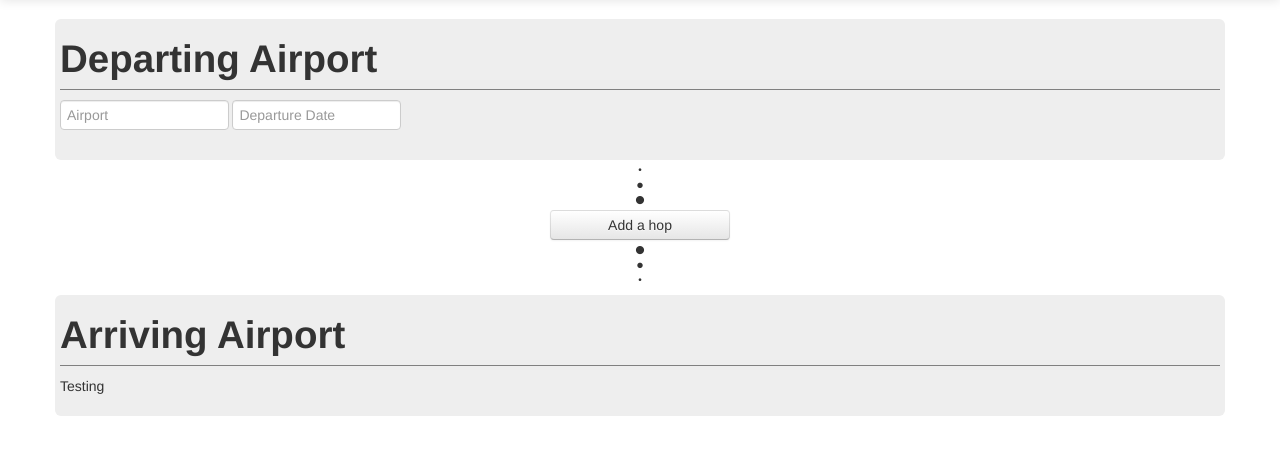
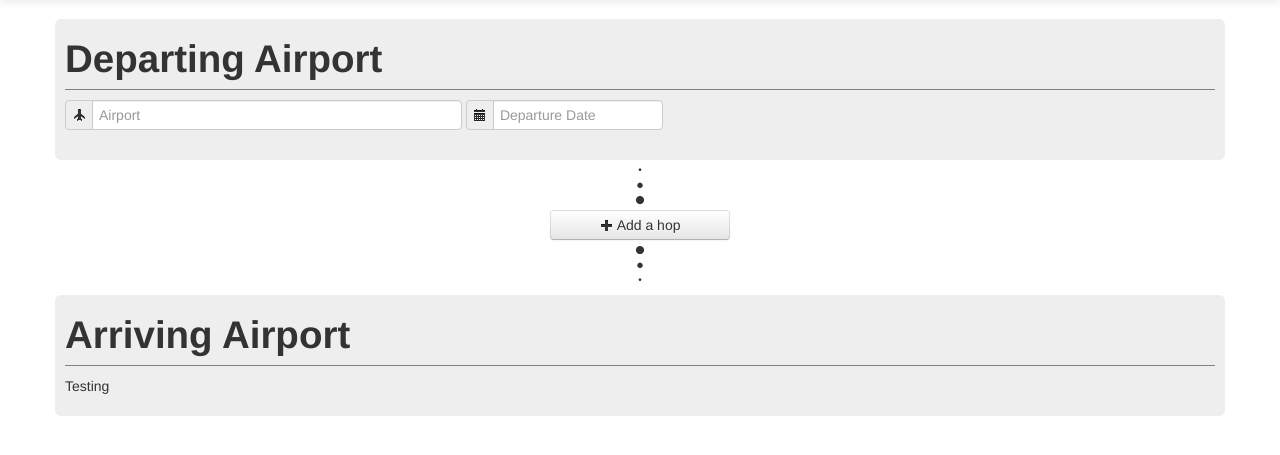
Before and after one commit to CraigPeden/ilwhack.namepending, a CodeIgniter app: page / in a window 1280 px wide. Shown: the part 41-496 px from the top of the page. Run offline with CodeIgniter, Linux system fonts and the light colour scheme; some libraries are stand-ins or nearby versions.

Commit message:
Added Icons

```diff
--- a/application/views/assets/main.php
+++ b/application/views/assets/main.php
@@ -1,20 +1,25 @@
 <div class="container">
-	<div class="row-fluid">
-    	<div class="span12">
+
 	<div class="airports departure">
 		<div class="airports_title">
     		<h1>Departing Airport</h1>
 		</div>
 		<div class="airports_body">
 			<form class="form-inline">
-						<input type="text" class="span2 airport" placeholder="Airport" data-provide="typeahead" data-items="5" data-source="[]">
+				<div class="input-prepend">
+					<span class="add-on"><i class="icon-plane"></i></span>
+					<input type="text" class="span4 airport" placeholder="Airport" data-provide="typeahead" data-items="5" data-source="[]">
+				</div>
+				<div class="input-prepend">
+					<span class="add-on"><i class="icon-calendar"></i></span>
 					<input type="text" class="span2" placeholder="Departure Date" data-date-format="dd/mm/yy" id="dp1">
+				</div>
 		    </form>
 		</div>
     </div>
     <div class="transitionbulletone">•</div><div class="transitionbullettwo">•</div><div class="transitionbulletthree">•</div>
     <div class="addHopContainer">
-            	<button class="btn addhop">Add a hop</button>
+    	<button class="btn addhop"><i class="icon-plus"></i> Add a hop</button>
     </div>
     <div class="transitionbulletthree">•</div><div class="transitionbullettwo">•</div><div class="transitionbulletone">•</div>
     <div class="airports arrival">
@@ -25,5 +30,3 @@
     		<p>Testing</p>
     	</div>
     </div>
-        </div><!--/span-->
-    </div><!--/row-->
--- a/css/skyhopper.css
+++ b/css/skyhopper.css
@@ -39,7 +39,7 @@
 }
 
 .airports {
-	padding: 10px 5px;
+	padding: 10px 10px;
 	background-color: #eeeeee;
 	  -webkit-border-radius: 6px;
 	     -moz-border-radius: 6px;
```
Lines whose indentation alone changed are shown as unchanged.
